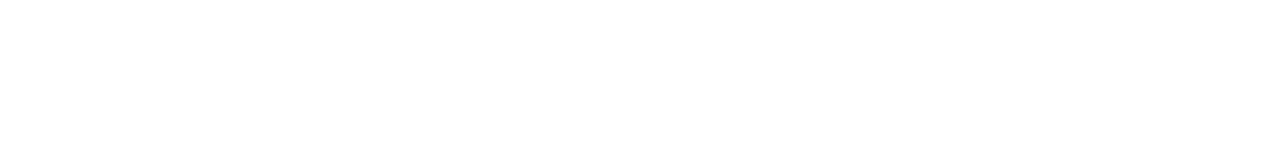
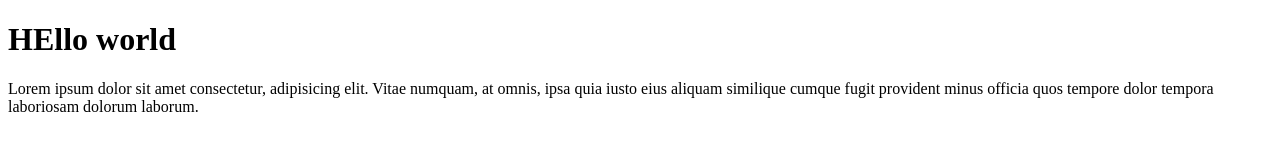
Before and after one commit to abdullah6690/my-first-repo, a plain HTML site: page index.html in a window 1280 px wide. Drawn offline with Linux system fonts and the light colour scheme.

Commit message:
para added

```diff
--- a/index.html
+++ b/index.html
@@ -7,6 +7,7 @@
     <title>my first github repo</title>
 </head>
 <body>
-
+    <h1>HEllo world</h1>
+    <p>Lorem ipsum dolor sit amet consectetur, adipisicing elit. Vitae numquam, at omnis, ipsa quia iusto eius aliquam similique cumque fugit provident minus officia quos tempore dolor tempora laboriosam dolorum laborum.</p>
 </body>
 </html>
```
